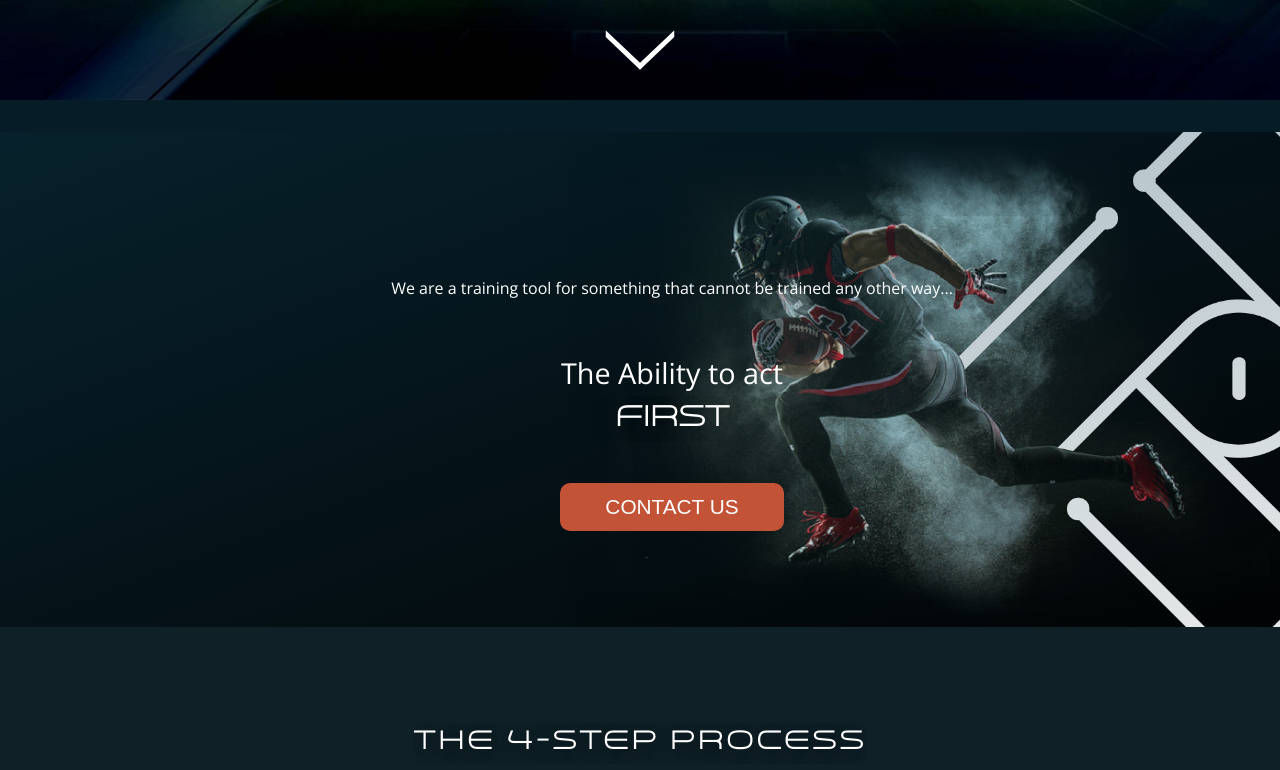
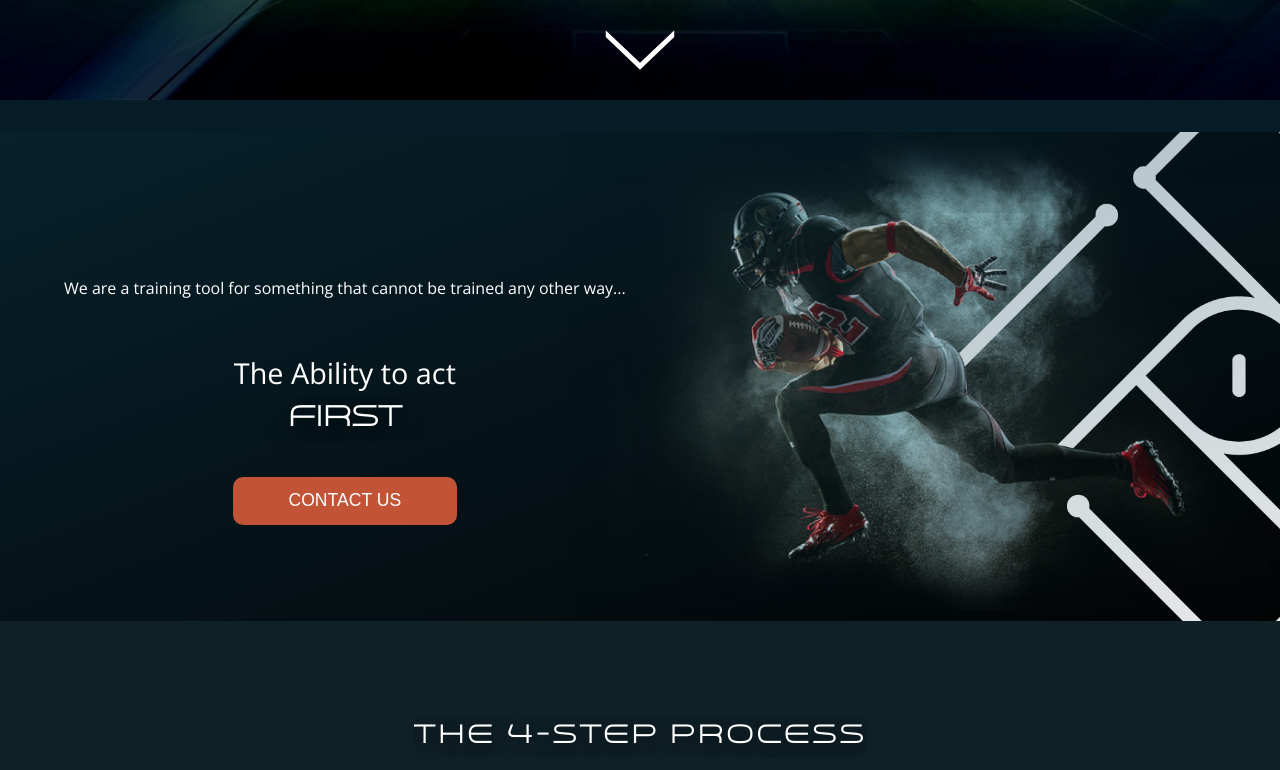
Before and after one commit to karyma-dev/preception, a React (Create React App) app: page / in a window 1280 px wide. Shown: the part 700-1470 px from the top of the page. Built offline with nearby package versions, Linux system fonts and the light colour scheme.

Commit message:
changed order of panels, changed text alignment on football, and added some minor spelling errors and changed button size

```diff
--- a/src/components/Home/index.js
+++ b/src/components/Home/index.js
@@ -38,6 +38,7 @@ export default class Home extends React.Component {
       </header>
 
       <section ref="arrow" className="quotes-section">
+        <div className="quotes-section-text">
         <p className="quotes-section--primary-para">
           We are a training tool for something that cannot be trained any other way...
         </p>
@@ -47,6 +48,8 @@ export default class Home extends React.Component {
         <Link to="/contact">
           <input type="button" className="btn quotes-section--button" value="Contact Us" />
         </Link>
+        </div>
+
       </section>
 
       <section className="four-step-progress-section">
@@ -57,15 +60,7 @@ export default class Home extends React.Component {
         </Link>
       </section>
 
-      <section className="how-it-works-section">
-        <h3 className="how-it-works-section--header">How It Works</h3>
-        <img className="how-it-works-section--img" src={pod} alt="preception on demand system" />
-        <Link to="/pod">
-          <button className="btn how-it-works-section--btn">Learn More</button>
-        </Link>
-      </section>
-
-      <section className="performance-metrics-section">
+      {/* <section className="performance-metrics-section">
         <h3 className="performance-metrics-section--header">Preception Performance Metrics</h3>
         <ul className="performance-metrics-section--list">
           <li>Awareness Rating %</li>
@@ -78,15 +73,9 @@ export default class Home extends React.Component {
         <Link to="/data">
           <button className="btn performance-metrics-section--btn">Learn More</button>
         </Link>
-      </section>
+      </section> */}
 
-      <section className="roadmap-section">
-        <h3 className="roadmap-section--header">Roadmap</h3>
-        <div className="line-orange" />
-        <img className="roadmap-section--img--1" src={roadmapWeb} alt="roadmap" />
-        <img className="roadmap-section--img--2" src={roadmapMob} alt="roadmap" />
-        <div className="line-orange" />
-      </section>
+
 
       <section className="testinomal-section">
         <h3 className="testinomal-section--header">Testimonials</h3>
@@ -96,7 +85,7 @@ export default class Home extends React.Component {
           This is something I want to incorportate into every training session.
         </q>
         <p className="testinomal-section--quoter">
-          Kevin Harmse, Former Professional Soccer Player, Assistant - Simon Fraser University
+          Kevin Harmse, Former Professional Soccer Player, Assistant Coach - Simon Fraser University
         </p>
 
         <q className="testinomal-section--quote">
@@ -108,6 +97,14 @@ export default class Home extends React.Component {
         <p className="testinomal-section--quoter">
           Josh Smith, CSA <q>A</q> Licensed Coach
         </p>
+      </section>
+
+      <section className="how-it-works-section">
+        <h3 className="how-it-works-section--header">How It Works</h3>
+        <img className="how-it-works-section--img" src={pod} alt="preception on demand system" />
+        <Link to="/pod">
+          <button className="btn how-it-works-section--btn">Learn More</button>
+        </Link>
       </section>
 
       <section className="team-section">
@@ -122,16 +119,16 @@ export default class Home extends React.Component {
               <h4>Leigh Sembaluk</h4>
               <p>Founder, CEO</p>
             </span>
-            <section className="team-section--buttons">
+            {/* <section className="team-section--buttons">
               <button className="btn">Read Blogs</button>
               <button className="btn">Purchase Book</button>
-            </section>
+            </section> */}
           </div>
           <div>
-            <section className="team-section--buttons-mobile">
+            {/* <section className="team-section--buttons-mobile">
               <button className="btn">Read Blogs</button>
               <button className="btn">Purchase Book</button>
-            </section>
+            </section> */}
           </div>
           <div>
             <img src={alex} alt="Alex Zucca" />
@@ -167,6 +164,14 @@ export default class Home extends React.Component {
         </div>
       </section>
 
+      <section className="roadmap-section">
+        <h3 className="roadmap-section--header">Roadmap</h3>
+        <div className="line-orange" />
+        <img className="roadmap-section--img--1" src={roadmapWeb} alt="roadmap" />
+        <img className="roadmap-section--img--2" src={roadmapMob} alt="roadmap" />
+        <div className="line-orange" />
+      </section>
+
       <Contact />
     </Fragment>
   )
--- a/src/styles/css/main.css
+++ b/src/styles/css/main.css
@@ -179,7 +179,8 @@ h5 {
   flex-wrap: wrap;
   flex-direction: column;
   font-size: 1.8rem;
-  align-items: center;
+  align-items: flex-start;
+  padding-left: 10rem;
 }
 .quotes-section--primary-para {
   padding-top: 3rem;
@@ -199,6 +200,7 @@ h5 {
 }
 .quotes-section--secondary-para {
   text-align: center;
+  align-self: center;
   padding-top: 3rem;
 }
 @media only screen and (max-width: 767px) {
@@ -838,7 +840,7 @@ h5 {
   border-radius: 10px;
   border: none;
   color: white;
-  font-size: 1.3rem;
+  font-size: 1.1rem;
   font-weight: 400;
   text-transform: uppercase;
   margin-top: 2em;
--- a/src/styles/sass/components/_btn.scss
+++ b/src/styles/sass/components/_btn.scss
@@ -5,7 +5,7 @@
   border-radius: 10px;
   border: none;
   color: $primary-font-color;
-  font-size: 1.3rem;
+  font-size: 1.1rem;
   font-weight: 400;
   text-transform: uppercase;
   margin-top: 2em;
--- a/src/styles/sass/pages/_home.scss
+++ b/src/styles/sass/pages/_home.scss
@@ -42,9 +42,12 @@
 
   @include homepage-background-properties();
   font-size: $default-font-size;
-  align-items: center;
+  align-items: flex-start;
+  padding-left: 10rem;
+
 
   &--primary-para {
+
     padding-top: 3rem;
     font-size: 1.5rem;
     @include quotes-section--primary-MQ();
@@ -52,7 +55,7 @@
 
   &--secondary-para {
     text-align: center;
-
+    align-self: center;
     padding-top: 3rem;
     @include quotes-section--secondary-MQ();
   }
@@ -200,7 +203,6 @@
       margin-top: 1rem;
       font-weight: 400;
       width: 12rem;
-
       font-size: 1rem;
     }
     &-mobile {
```
Also changed, not shown: 1 other file (tests, documents, lock files or other folders).
